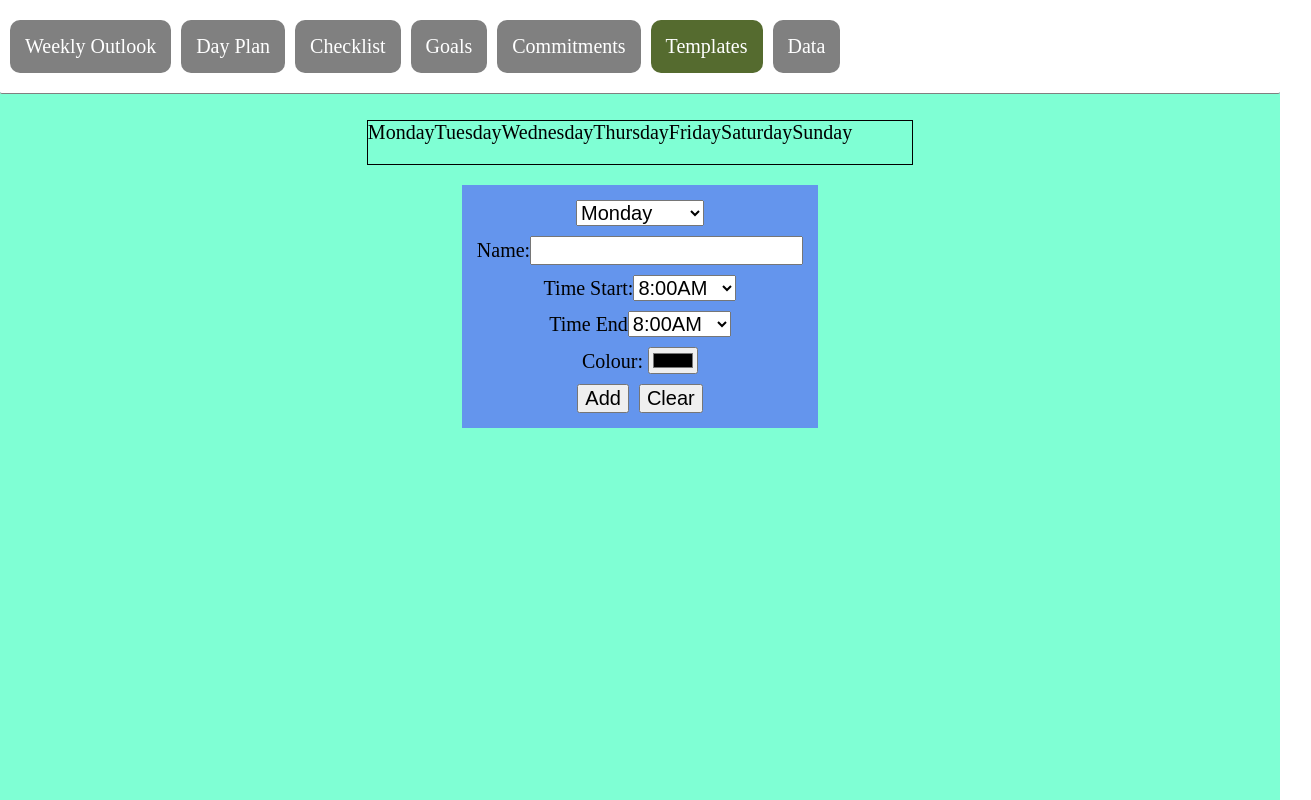
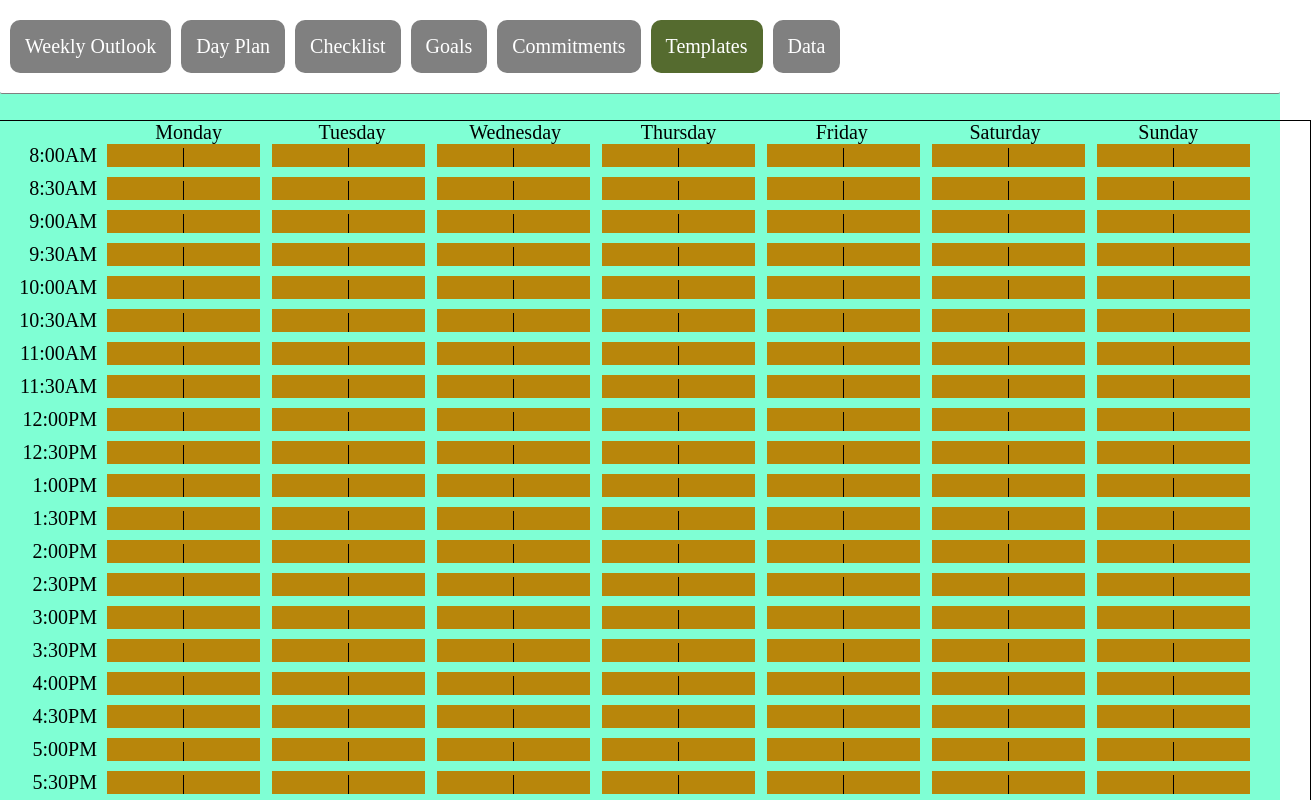
Before and after one commit to AllenZoo/Scheduler, a React (Create React App) app: page /templates in a window 1280 px wide. Shown: the top 800 px of the page, 1311 px wide, since content can reach past the window. Built offline with nearby package versions, Linux system fonts and the light colour scheme; the HTML template or start-up script is replaced by a standard one.

Commit message:
Polished up time table css

```diff
--- a/src/components/timetable/timeTable.jsx
+++ b/src/components/timetable/timeTable.jsx
@@ -4,6 +4,8 @@ import TimeBar from "./timebar";
 import "../../css/table.css";
 import "../../css/contentbody.css";
 import TimeTableHeader from "./timeTableHeader";
+import TimeTableBody from "./timeTableBody";
+import TimeTableRow from "./timeTableRow";
 
 class TimeTable extends Component {
   generateTimesList = () => {
@@ -40,8 +42,12 @@ class TimeTable extends Component {
             <DateColumn key={dateColumn.date} data={dateColumn}></DateColumn>
           ))}
         </div> */}
+        <div className="time-table-header-container">
+          <div className="time-table-header-padding"></div>
+          <TimeTableHeader data={this.props.schedule}></TimeTableHeader>
+        </div>
         <div>
-          <TimeTableHeader data={this.props.schedule}></TimeTableHeader>
+          <TimeTableBody data={this.props.schedule}></TimeTableBody>
         </div>
       </div>
     );
--- /dev/null
+++ b/src/components/timetable/timeTableBody.jsx
@@ -0,0 +1,80 @@
+import React, { Component } from "react";
+import TimeTableRow from "./timeTableRow";
+
+class TimeTableBody extends Component {
+  generateTimesList = () => {
+    //credit to: Nicholas Tower & Harpreet
+    var x = 30; //minutes interval
+    var times = []; // time array
+    var tt = 60 * 8; // start time
+    var ap = ["AM", "PM"]; // AM-PM
+
+    //loop to increment the time and push results in array
+    for (var i = 0; tt < 24 * 60; i++) {
+      var hh = Math.floor(tt / 60); // getting hours of day in 0-24 format
+      var mm = tt % 60; // getting minutes of the hour in 0-55 format
+      times[i] =
+        ("" + (hh == 12 ? 12 : hh % 12)).slice(-2) +
+        ":" +
+        ("0" + mm).slice(-2) +
+        ap[Math.floor(hh / 12)]; // pushing data in array in [00:00 - 12:00 AM/PM format]
+      tt = tt + x;
+    }
+
+    return times;
+  };
+  times = this.generateTimesList();
+
+  componentDidUpdate() {}
+
+  //   schedule: [
+  //     {
+  //       date: "Monday",
+  //       plan: [],
+  //     },
+  //     {
+  //       date: "Tuesday",
+  //       plan: [],
+  //     },
+
+  render() {
+    return (
+      <div className="time-table-body">
+        {
+          // iterates through the times of lists
+          this.times.map((time) => {
+            let slots = [];
+
+            //loops through each day and pushes activity of that day at time to array.
+            this.props.data.map((date) => {
+              // checks if data has be loaded yet.
+              if (date.plan.size > 0) {
+                // adds data to slots.
+                slots.push(date.plan.get(time));
+              }
+            });
+
+            if (slots != null) {
+              return <TimeTableRow plan={slots} time={time}></TimeTableRow>;
+            }
+          })
+        }
+        {/* {this.props.data.map((data) => {
+          if (data.plan.size > 0) {
+            data.plan.forEach((value, key) => {
+              // key is time (eg. 8:00AM), value is slot object {name:'', colour: "green"}
+              //console.log(key, value);
+              //<TimeTableRow time={key} data={value}></TimeTableRow>;
+            });
+          } else {
+            console.log("array dne");
+          }
+        //data.plan.map((slot) => {}); //{" "}
+        <TimeTableRow time={data.plan[0]} data={data.plan[1]}></TimeTableRow>;
+        })} */}
+      </div>
+    );
+  }
+}
+
+export default TimeTableBody;
--- a/src/components/timetable/timeTableHeader.jsx
+++ b/src/components/timetable/timeTableHeader.jsx
@@ -5,7 +5,7 @@ class TimeTableHeader extends Component {
     return (
       <div className="time-table-header">
         {this.props.data.map((date) => {
-          return <div>{date.date}</div>;
+          return <div className="time-table-header-day">{date.date}</div>;
         })}
       </div>
     );
--- a/src/components/timetable/timeTableRow.jsx
+++ b/src/components/timetable/timeTableRow.jsx
@@ -2,7 +2,34 @@ import React, { Component } from "react";
 
 class TimeTableRow extends Component {
   render() {
-    return <div></div>;
+    return (
+      <div className="time-table-row-container">
+        <div className="time-table-row-time-container">{this.props.time}</div>
+        <div className="time-table-row-plan-container">
+          {this.props.plan.map((slot) => {
+            if (slot.colour != "" && slot.name != "") {
+              return (
+                <div
+                  className="time-table-row-plan-slot"
+                  style={{ backgroundColor: slot.colour }}
+                >
+                  {slot.name}
+                </div>
+              );
+            } else {
+              return (
+                <div
+                  className="time-table-row-plan-slot"
+                  style={{ backgroundColor: "darkgoldenrod" }}
+                >
+                  |
+                </div>
+              );
+            }
+          })}
+        </div>
+      </div>
+    );
   }
 }
 
--- a/src/css/table.css
+++ b/src/css/table.css
@@ -9,7 +9,8 @@
   z-index: 200;
   border: 1px solid black;
   display: flex;
-  flex-direction: row;
+  flex-direction: column;
+  width: 100%;
 }
 
 #time-table-dates {
@@ -69,7 +70,66 @@
   font-weight: bold;
 }
 
+.time-table-header-container {
+  display: flex;
+}
+
+.time-table-header-padding {
+  display: flex;
+  flex: 1;
+}
+
+.time-table-header-day {
+  display: flex;
+  justify-content: center;
+  flex: 1;
+}
+
 .time-table-header {
   display: flex;
   flex-direction: row;
+  justify-content: space-around;
+  padding-left: 10px;
+  flex: 9;
 }
+
+.time-table-row-container {
+  position: relative;
+  left: 0;
+  display: flex;
+  flex-direction: row;
+  width: 100%;
+}
+
+.time-table-row-time-container {
+  position: relative;
+  left: 0;
+  display: flex;
+  flex-direction: row;
+  align-items: flex-start;
+  justify-content: flex-end;
+  flex: 1;
+  width: 100%;
+}
+
+.time-table-row-plan-container {
+  padding-left: 10px;
+  display: flex;
+  flex-direction: row;
+  align-items: center;
+  justify-content: space-between;
+  column-gap: 12px;
+  flex: 9;
+}
+
+.time-table-row-plan-slot {
+  display: flex;
+  justify-content: center;
+  flex: 1;
+}
+
+.time-table-body {
+  display: flex;
+  flex-direction: column;
+  row-gap: 10px;
+}
--- a/src/pages/App.js
+++ b/src/pages/App.js
@@ -136,7 +136,10 @@ class App extends Component {
 
   generateTestPlan = () => {
     let map = this.generateEmptyPlan();
-    map.set("9:30AM", { name: "Appointment", colour: "lightgreen" });
+    map.set("9:30AM", {
+      name: "Appointment DOUBLE LINE",
+      colour: "lightgreen",
+    });
     map.set("10:00AM", { name: "CS213", colour: "cadetblue" });
     map.set("10:30AM", { name: "CS213", colour: "cadetblue" });
     map.set("11:00AM", { name: "Exercise", colour: "orange" });
```
